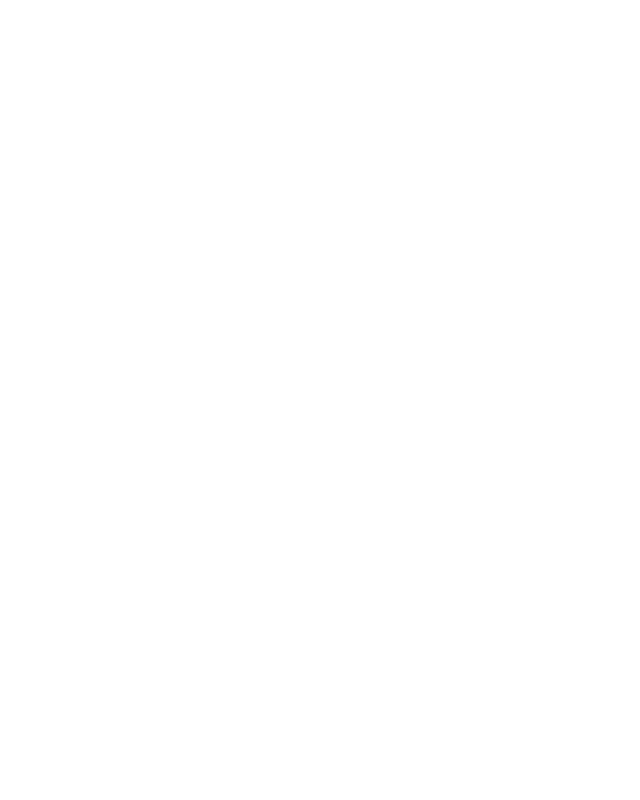
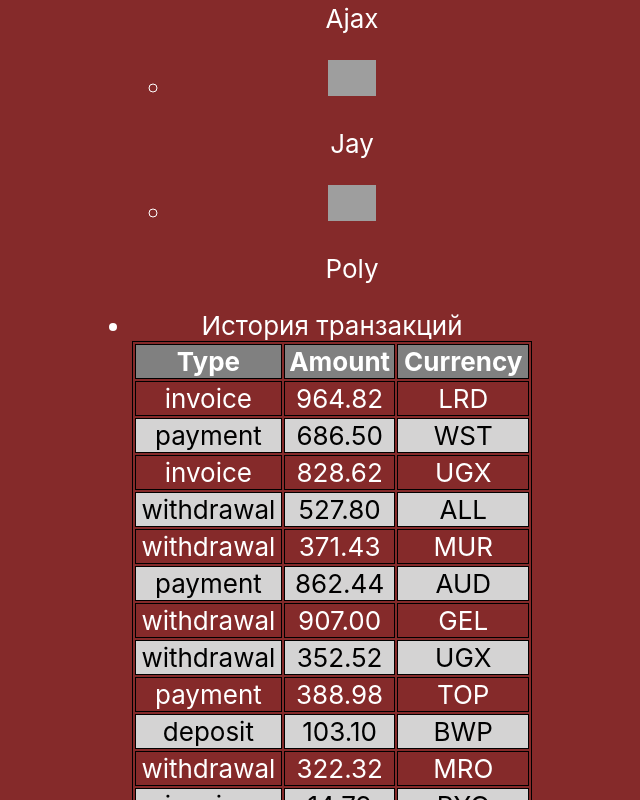
Before and after one commit to SvetlanaMerkurieva/goit-react-hw-01-components, a React (Create React App) app: page / in a window 1280 px wide. Shown: the part 1380-2180 px from the top of the page, without its empty margins (328-968 px from the left). Before the commit the page ends 1122 px from the top, so only its background shows below. Built offline with nearby package versions, Linux system fonts and the light colour scheme; grey boxes are pictures that could not be loaded.

Commit message:
Добавляет стили к заданию № 4

```diff
--- a/package.json
+++ b/package.json
@@ -6,6 +6,7 @@
     "@testing-library/jest-dom": "^5.15.1",
     "@testing-library/react": "^11.2.7",
     "@testing-library/user-event": "^12.8.3",
+    "node-sass": "^6.0.1",
     "react": "^17.0.2",
     "react-dom": "^17.0.2",
     "react-scripts": "4.0.3",
--- a/public/index.html
+++ b/public/index.html
@@ -24,7 +24,7 @@
       work correctly both with client-side routing and a non-root public URL.
       Learn how to configure a non-root public URL by running `npm run build`.
     -->
-    <title>React App</title>
+    <title>Homework № 1</title>
   </head>
   <body>
     <noscript>You need to enable JavaScript to run this app.</noscript>
--- a/src/App.js
+++ b/src/App.js
@@ -1,9 +1,21 @@
 import './App.css';
 import {Profile} from './profile/Profile';
 import {Statistics} from './statistics/Statistics';
+import {FriendList} from './friends/FriendList';
+import {Transactions} from './transactions/TransactionHistory';
 
 
 function App() {
+  /*const task1 = document.querySelector(".App-task1");
+  const task2 = document.querySelector(".App-task2");
+  const task3 = document.querySelector(".App-task3");
+  const task4 = document.querySelector(".App-task4");
+
+  task1.addEventListener("click",  <Profile />);
+  task2.addEventListener("click",  <Statistics />);
+  task3.addEventListener("click",  <FriendList />);
+  task4.addEventListener("click",  <Transactions />);*/
+
   return (
     <div className="App">
       <header className="App-header">
@@ -11,12 +23,14 @@
           React Homework № 1
         </p>
         <ul>
-          <li className="App-task">Профиль социальной сети</li>
-            <Profile />
-          <li className="App-task">Секция статистики</li>
-            <Statistics />
-          <li className="App-task">Список друзей</li>
-          <li className="App-task">История транзакций</li>
+          <li className="App-task1">Профиль социальной сети</li>
+          <Profile />
+          <li className="App-task2">Секция статистики</li>
+          <Statistics />
+          <li className="App-task3">Список друзей</li>
+          <FriendList />
+          <li className="App-task4">История транзакций</li>
+          <Transactions />
         </ul>
       </header>
     </div>
--- a/src/friends/FriendList.js
+++ b/src/friends/FriendList.js
@@ -1,3 +1,5 @@
+import friends from './friends.json';
+
 export const FriendList = () => {
     return (
         <ul class="friend-list">
@@ -6,14 +8,16 @@
     )
 }
 
-const FriendListItem = (friends) => {
+const FriendListItem = () => {
     return (
-        {friends.map(friend => (
-            <li class="item">
-                <span class="status"></span>
-                <img class="avatar" src="" alt="User avatar" width="48" />
-                <p class="name"></p>
-            </li>
-        ))}
+        <div>
+            {friends.map(friend => (
+                <li className="item">
+                    <span className="status">{friend.isOnline}</span>
+                    <img className="avatar" src={friend.avatar} alt="User avatar" width="48" />
+                    <p className="name">{friend.name}</p>
+                </li>
+            ))}
+        </div>
     )
 }
--- a/src/statistics/Statistics.js
+++ b/src/statistics/Statistics.js
@@ -2,13 +2,13 @@
 
 export const Statistics = () => {
     return (
-        <section class="statistics">
-            <h2 class="title">Upload stats</h2>
-            <ul class="stat-list">
+        <section className="statistics">
+            <h2 className="title">Upload stats</h2>
+            <ul className="stat-list">
                 {data.map((obj) => (
-                    <li class="item">
-                        <span class="label">{obj.label}</span>
-                        <span class="percentage">{obj.percentage}</span>
+                    <li className="item">
+                        <span className="label">{obj.label}</span>
+                        <span className="percentage">{obj.percentage}</span>
                     </li>
                     )
                 )}
--- a/src/transactions/TransactionHistory.js
+++ b/src/transactions/TransactionHistory.js
@@ -0,0 +1,25 @@
+import transactions from './transactions.json';
+import styles from './Transactions.module.css';
+
+export const Transactions = () => {
+    return (
+        <table className={styles.Table}>
+            <thead>
+                <tr className={styles.TitleTr}>
+                    <th>Type</th>
+                    <th>Amount</th>
+                    <th>Currency</th>
+                </tr>
+            </thead>
+            <tbody>
+                {transactions.map((transaction) => (
+                    <tr className={styles.TableTr}>
+                        <td>{transaction.type}</td>
+                        <td>{transaction.amount}</td>
+                        <td>{transaction.currency}</td>
+                    </tr>
+                ))}
+            </tbody>
+        </table>
+    )
+}
--- /dev/null
+++ b/src/transactions/Transactions.module.css
@@ -0,0 +1,14 @@
+.Table {
+    border: 1px solid black;
+    width: 100%;
+}
+.TitleTr {
+    background: grey;
+}
+th, td {
+    border: 1px solid black;
+}
+.TableTr:nth-child(2n) {
+    background: rgb(212, 211, 211);
+    color: black;
+}
```
Also changed, not shown: src/transactions/transactions.css (deleted), 1 other file (tests, documents, lock files or other folders).
